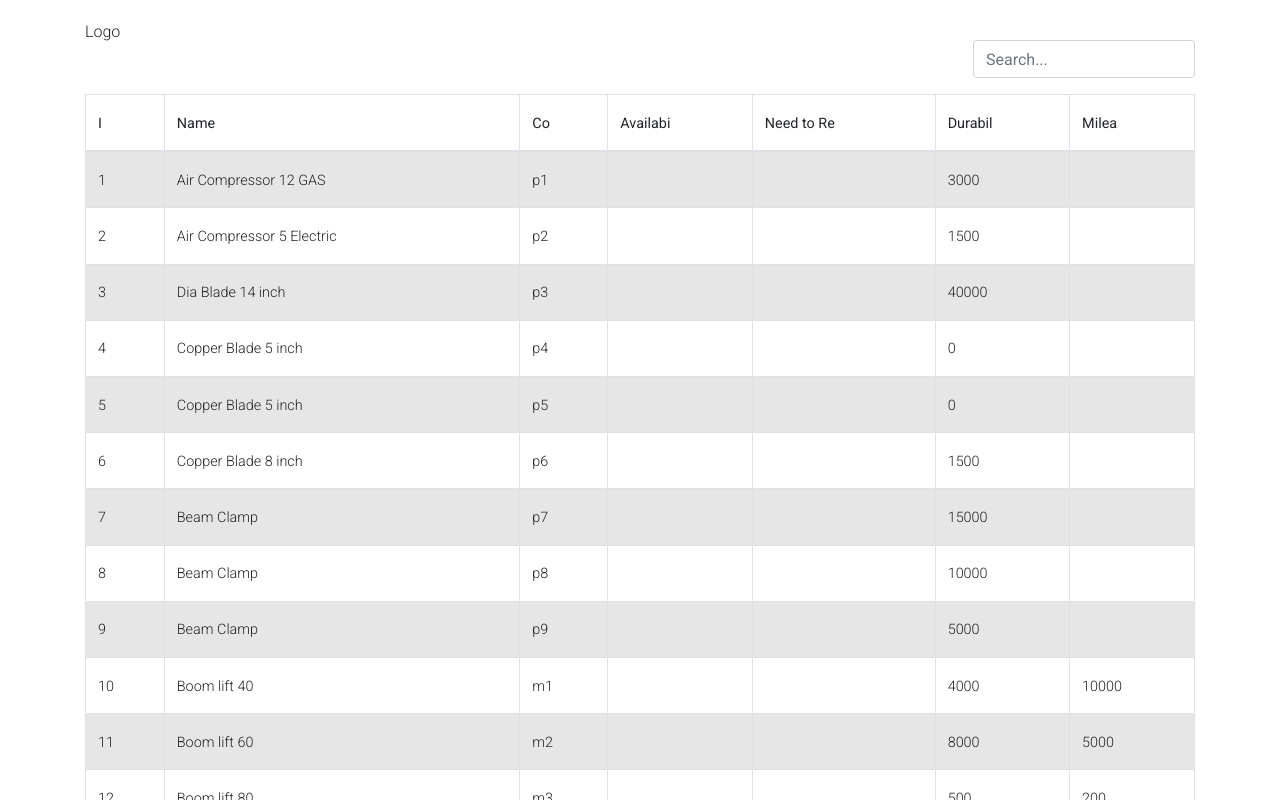
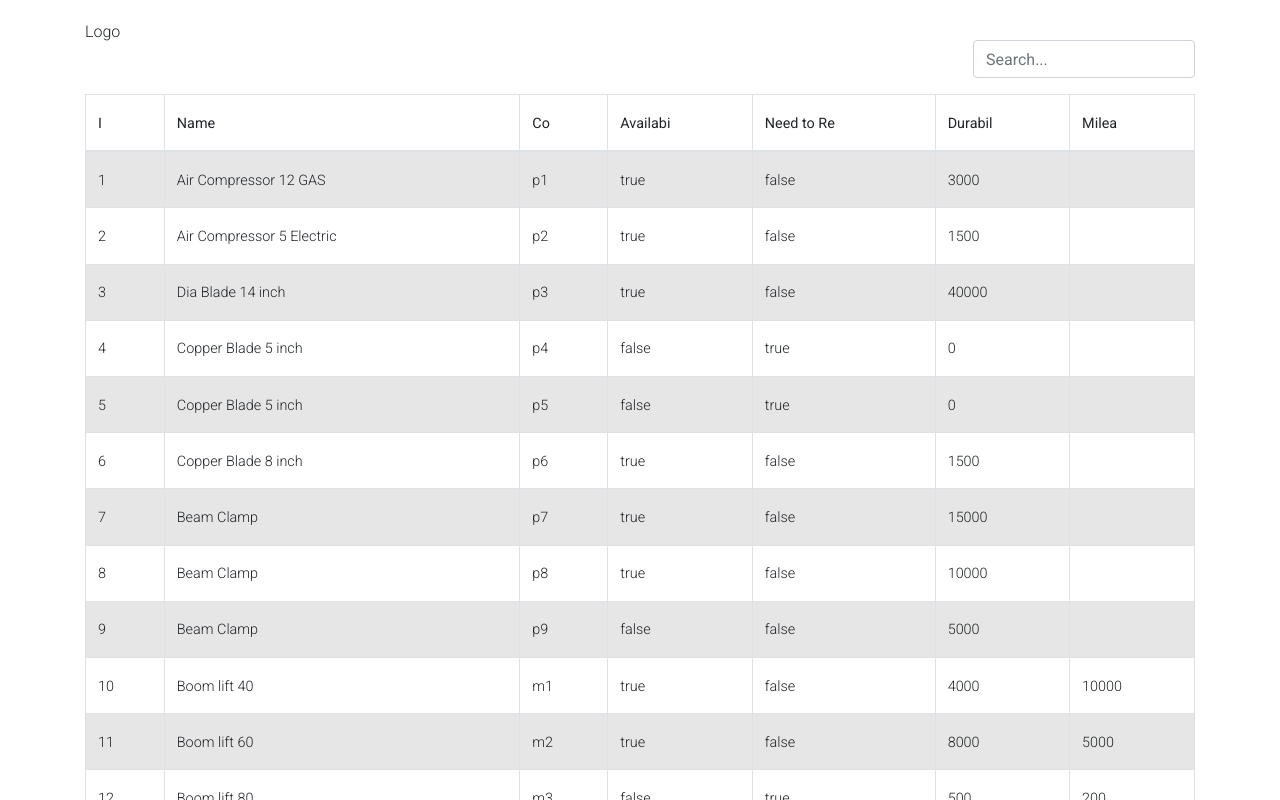
Before and after one commit to foysalahamedsifat/Colab, a React (Create React App) app: page / in a window 1280 px wide. Shown: the top 800 px of the page. Built offline with nearby package versions, Linux system fonts and the light colour scheme.

Commit message:
updated to show boolean value

```diff
--- a/src/components/table/table.js
+++ b/src/components/table/table.js
@@ -84,8 +84,8 @@ function TableData() {
                     <td>{i++}</td>
                     <td>{product.name}</td>
                     <td>{product.code}</td>
-                    <td>{product.availability}</td>
-                    <td>{product.needing_repair}</td>
+                    <td>{product.availability.toString()}</td>
+                    <td>{product.needing_repair.toString()}</td>
                     <td>{product.durability}</td>
                     <td>{product.mileage}</td>
                 </tr>
```
